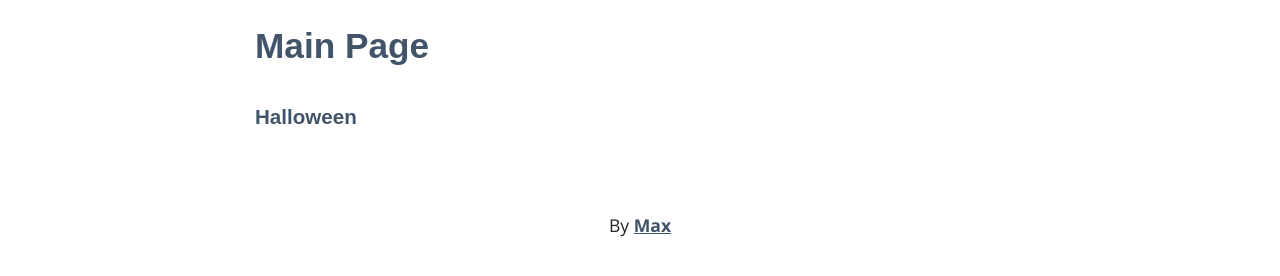
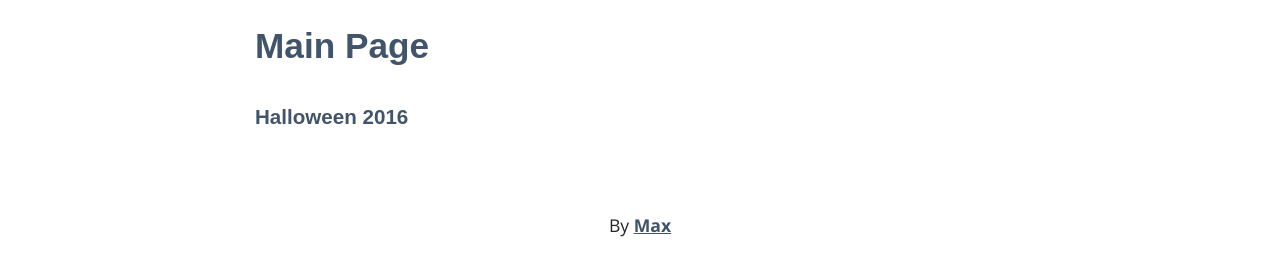
Before and after one commit to Andrewepstein/andrewepstein.github.io, a Jekyll site: the page built from index.html, in a window 1280 px wide. Shown: the part 509-785 px from the top of the page. Built offline with Jekyll 4.4.1, drawn with Linux system fonts in a browser that asks for light colours; some web fonts are replaced; a script that is not in the unit is left out.

Commit message:
Add year to Halloween

```diff
--- a/index.html
+++ b/index.html
@@ -3,5 +3,5 @@ layout: default
 ---
 
   <h2>Main Page</h2>
-<h3>Halloween</h3>
+<h3>Halloween 2016</h3>
 <blockquote class="imgur-embed-pub" lang="en" data-id="a/Zt8Zs"><a href="//imgur.com/Zt8Zs"></a></blockquote><script async src="//s.imgur.com/min/embed.js" charset="utf-8"></script>
```
